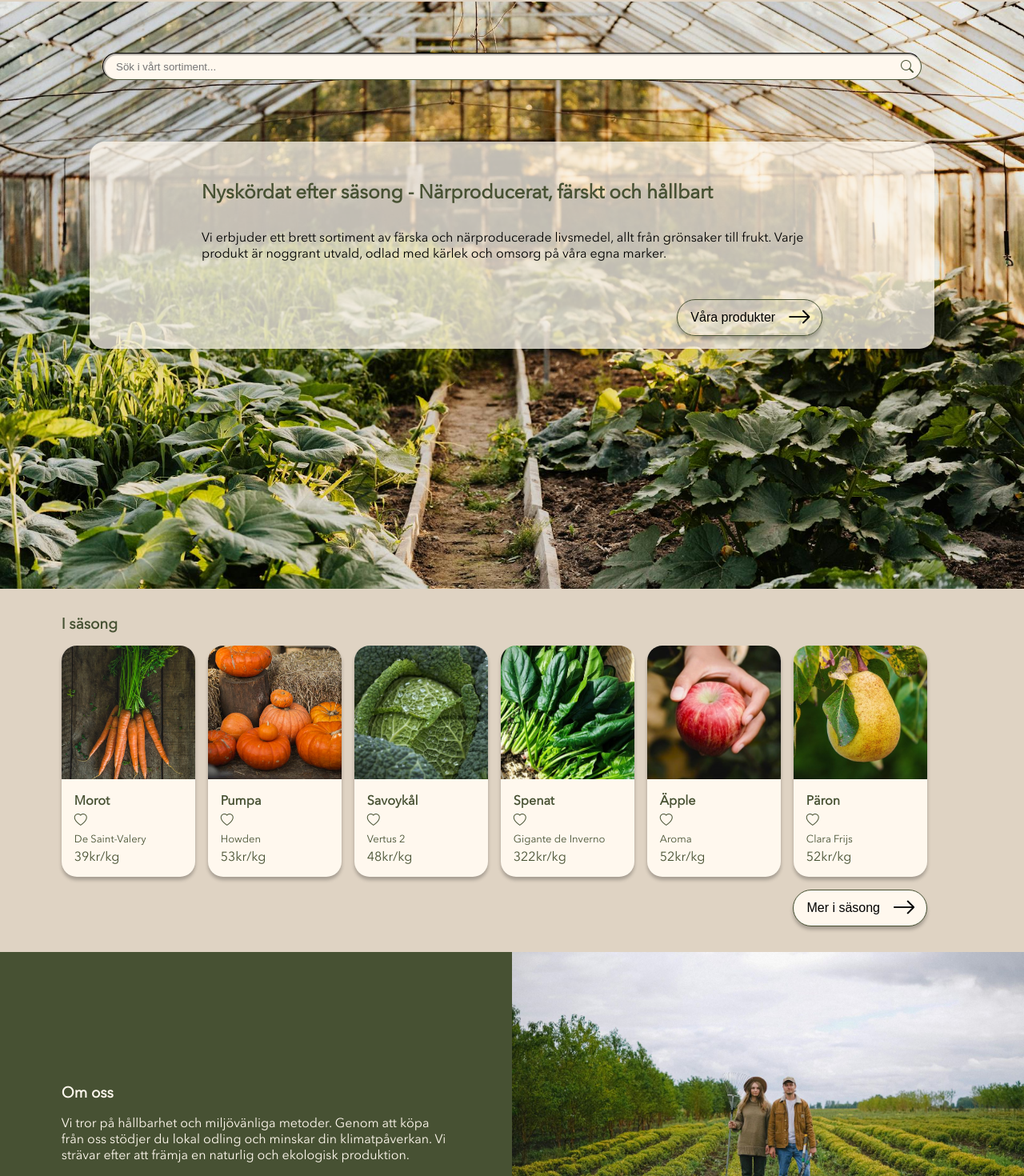
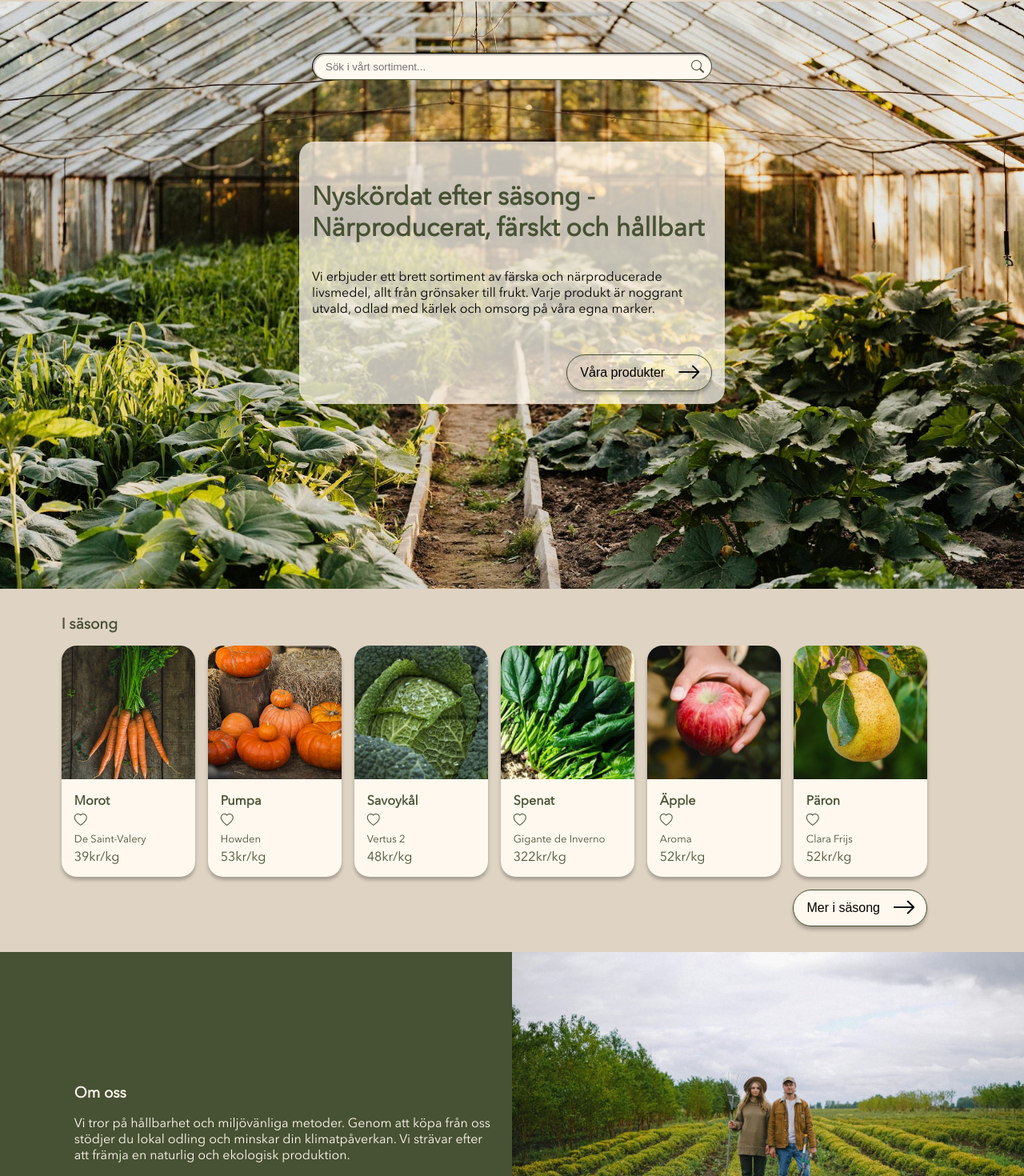
Before and after one commit to f1schhh/Grona-gardar, a Vue app: page / in a window 1280 px wide. Shown: the part 65-1535 px from the top of the page at 80% size. Built offline with nearby package versions, Linux system fonts and the light colour scheme.

Commit message:
Några mindre uppdateringar i HomeView

```diff
--- a/src/views/HomeView.vue
+++ b/src/views/HomeView.vue
@@ -354,22 +354,31 @@ article {
   align-items: center;
 }
 
-.home_top_space{
-  max-width: 776px;
-  margin: auto;
+.search_style {
+  width: 80%;
+  max-width: 500px !important;
 }
+
 .home_top_block {
   background-color: var(--light-beige-opacity);
   border-radius: 19px;
   width: 80%;
+  max-width: 500px !important;
   display: flex;
   flex-direction: column;
   margin-top: 6%;
   padding: 1rem 1rem;
 }
 
+.home_top_space{
+  max-width: 776px;
+  margin: auto;
+}
+
 .home_top_block h2 {
   padding-bottom: 2rem;
+  font-size: 2rem;
+  font-weight: bold;
 }
 
 .home_top_block p {
@@ -419,6 +428,7 @@ article {
 
 .product_list {
   display: flex;
+  flex-wrap: wrap;
   justify-content: center;
 }
 
@@ -454,6 +464,12 @@ margin: 0.5rem;
   background-color: var(--light-beige);
 }
 
+
+
+ /*  ==========================================================
+     ========================ABOUT=============================
+     ==========================================================   */
+
 .section_about {
   background-color: var(--dark-green);
   display: flex;
@@ -462,7 +478,6 @@ margin: 0.5rem;
 }
 
 .block_about {
-  /* padding: 1rem; */
   color: var(--light-beige);
   display: flex;
   flex-direction: column;
@@ -475,7 +490,8 @@ margin: 0.5rem;
 }
 
 .about_text {
-  padding: 2rem 6%;
+  padding: 0 6%;
+  margin: 2rem 0;
 }
 
 .about_img {
@@ -613,16 +629,6 @@ margin: 0.5rem;
   }
 }
 
-/* @media screen and (max-width: 920px) {
-  .about_img_div {
-    display: none;
-  }
-
-  .about_img {
-    display: none;
-  }
-} */
-
 @media screen and (min-width: 370px) {
   .product_list {
     justify-content: flex-start;
@@ -702,12 +708,16 @@ margin: 0.5rem;
   .about_img {
     object-fit: cover;
     width: 50vw;
-    height: auto;
+    height: 100%;
   }
 
   .about_text {
     display: flex;
     flex-direction: column;
+    margin: 1rem;
+    padding: 0;
+    padding-left: 6% !important;
+
   }
 
   .section_environment {
```
